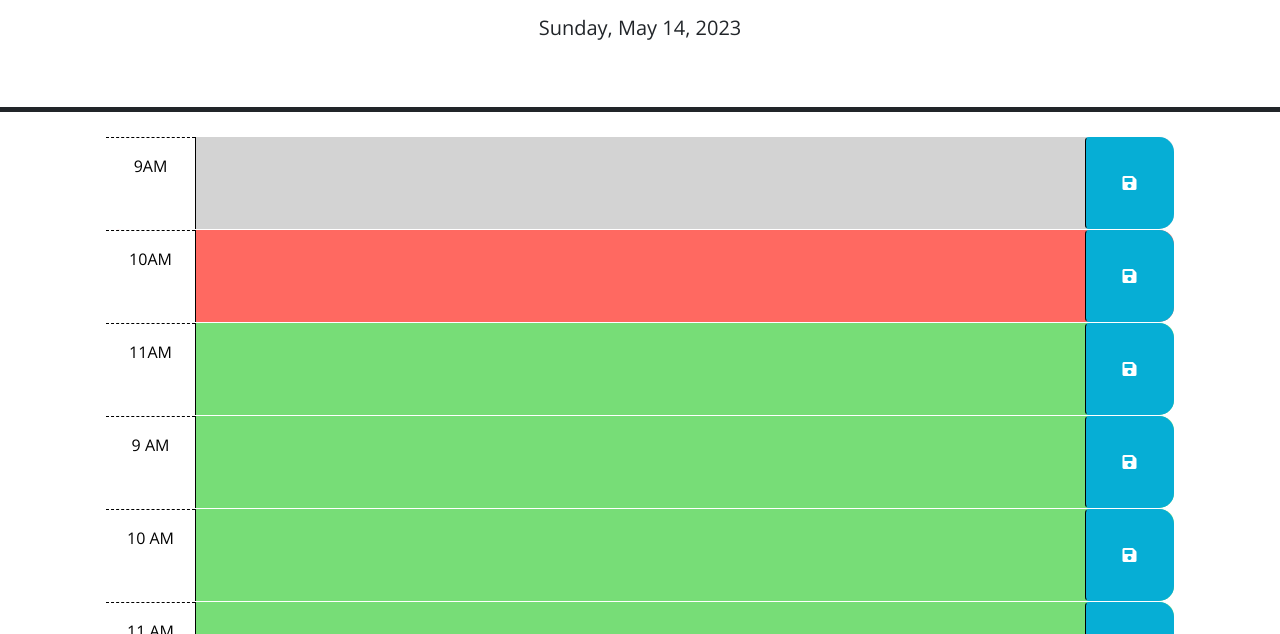
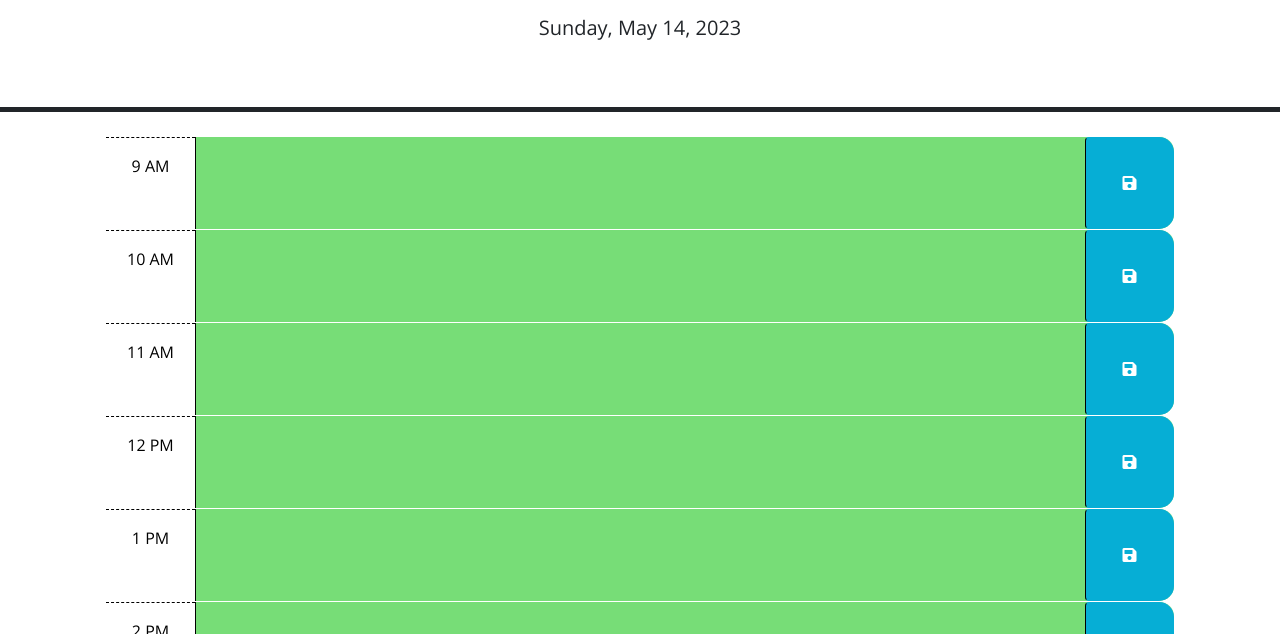
Before and after one commit to ricguer/work-day-scheduler, a plain HTML site: page index.html in a window 1280 px wide. Shown: the part 166-800 px from the top of the page. Drawn offline with nearby package versions, Linux system fonts and the light colour scheme.

Commit message:
Remove HTML Time Blocks
- Time blocks will be dynamically generatged through JavaScript.

```diff
--- a/index.html
+++ b/index.html
@@ -29,50 +29,12 @@
       <p id="currentDay" class="lead"></p>
     </header>
     <div class="container-lg px-5">
-      <!-- Use class for "past", "present", and "future" to apply styles to the
-        time-block divs accordingly. The javascript will need to do this by
-        adding/removing these classes on each div by comparing the hour in the
-        id to the current hour. The html provided below is meant to be an example
-        demonstrating how the css provided can be leveraged to create the
-        desired layout and colors. The html below should be removed or updated
-        in the finished product. Remember to delete this comment once the
-        code is implemented.
-        -->
-
-      <!-- Example of a past time block. The "past" class adds a gray background color. -->
-      <div id="hour-9" class="row time-block past">
-        <div class="col-2 col-md-1 hour text-center py-3">9AM</div>
-        <textarea class="col-8 col-md-10 description" rows="3"> </textarea>
-        <button class="btn saveBtn col-2 col-md-1" aria-label="save">
-          <i class="fas fa-save" aria-hidden="true"></i>
-        </button>
-      </div>
-
-      <!-- Example of a a present time block. The "present" class adds a red background color. -->
-      <div id="hour-10" class="row time-block present">
-        <div class="col-2 col-md-1 hour text-center py-3">10AM</div>
-        <textarea class="col-8 col-md-10 description" rows="3"> </textarea>
-        <button class="btn saveBtn col-2 col-md-1" aria-label="save">
-          <i class="fas fa-save" aria-hidden="true"></i>
-        </button>
-      </div>
-
-      <!-- Example of a future time block. The "future" class adds a green background color. -->
-      <div id="hour-11" class="row time-block future">
-        <div class="col-2 col-md-1 hour text-center py-3">11AM</div>
-        <textarea class="col-8 col-md-10 description" rows="3"> </textarea>
-        <button class="btn saveBtn col-2 col-md-1" aria-label="save">
-          <i class="fas fa-save" aria-hidden="true"></i>
-        </button>
-      </div>
-
     <script src="https://code.jquery.com/jquery-3.4.1.min.js"></script>
     <script
       src="https://cdn.jsdelivr.net/npm/dayjs@1.11.3/dayjs.min.js"
       integrity="sha256-iu/zLUB+QgISXBLCW/mcDi/rnf4m4uEDO0wauy76x7U="
       crossorigin="anonymous"
     ></script>
-
     <script src="./assets/js/script.js"></script>
   </body>
 </html>
```
